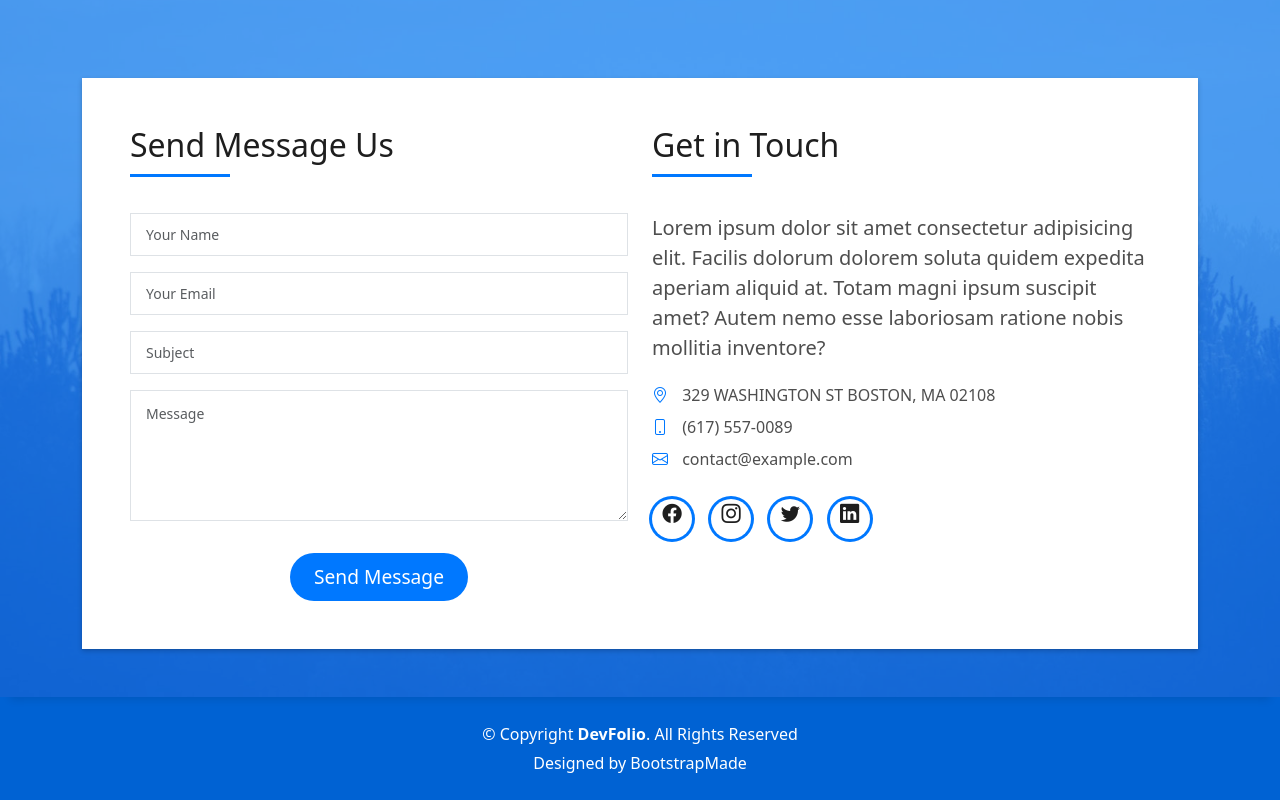
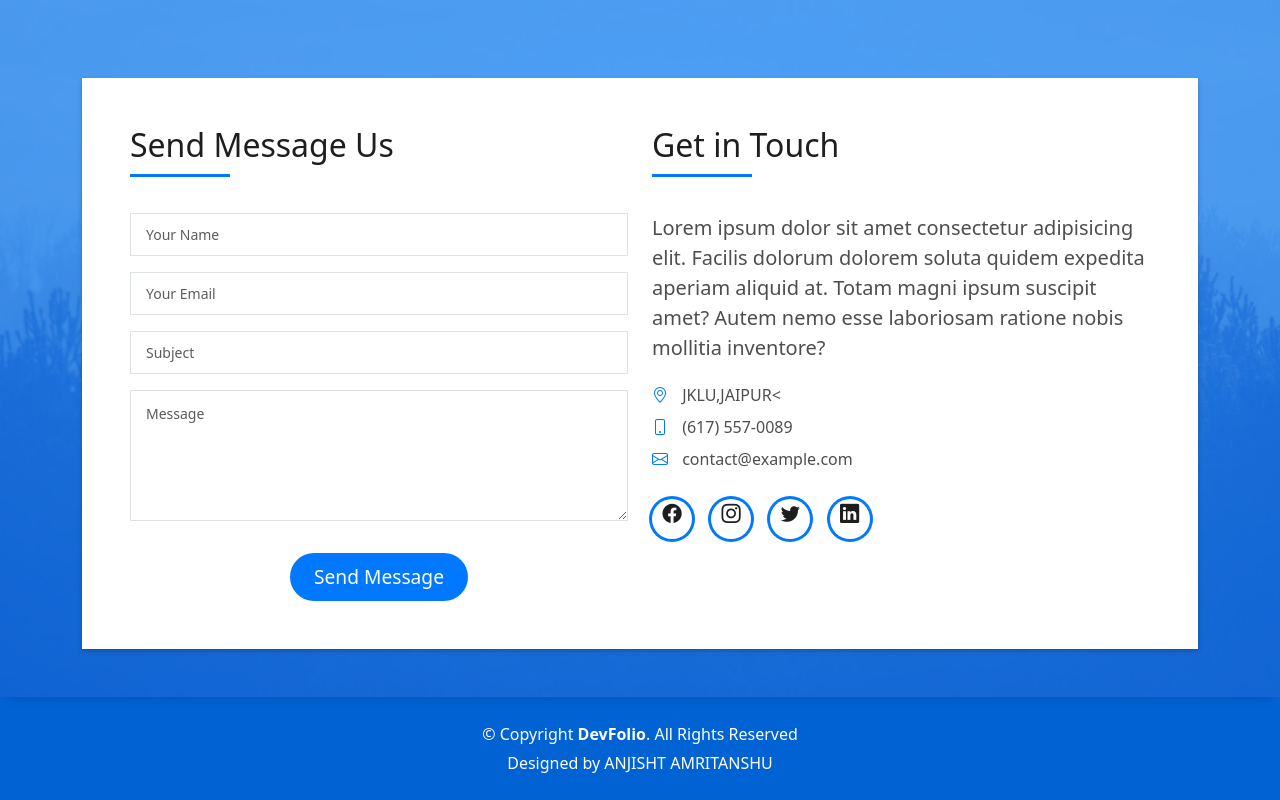
Before and after one commit to Anjisht/anjisht_amritanshu_portfolio, a plain HTML site: page index.html in a window 1280 px wide. Shown: the part 4277-5077 px from the top of the page. Drawn offline with Linux system fonts and the light colour scheme.

Commit message:
Update index.htmlee

```diff
--- a/index.html
+++ b/index.html
@@ -510,7 +510,7 @@
                         mollitia inventore?
                       </p>
                       <ul class="list-ico">
-                        <li><span class="bi bi-geo-alt"></span> 329 WASHINGTON ST BOSTON, MA 02108</li>
+                        <li><span class="bi bi-geo-alt"></span> JKLU,JAIPUR<</li>
                         <li><span class="bi bi-phone"></span> (617) 557-0089</li>
                         <li><span class="bi bi-envelope"></span> contact@example.com</li>
                       </ul>
@@ -548,7 +548,7 @@
               Licensing information: https://bootstrapmade.com/license/
               Purchase the pro version with working PHP/AJAX contact form: https://bootstrapmade.com/buy/?theme=DevFolio
             -->
-              Designed by <a href="https://bootstrapmade.com/">BootstrapMade</a>
+              Designed by <a href="https://bootstrapmade.com/">ANJISHT AMRITANSHU</a>
             </div>
           </div>
         </div>
```
